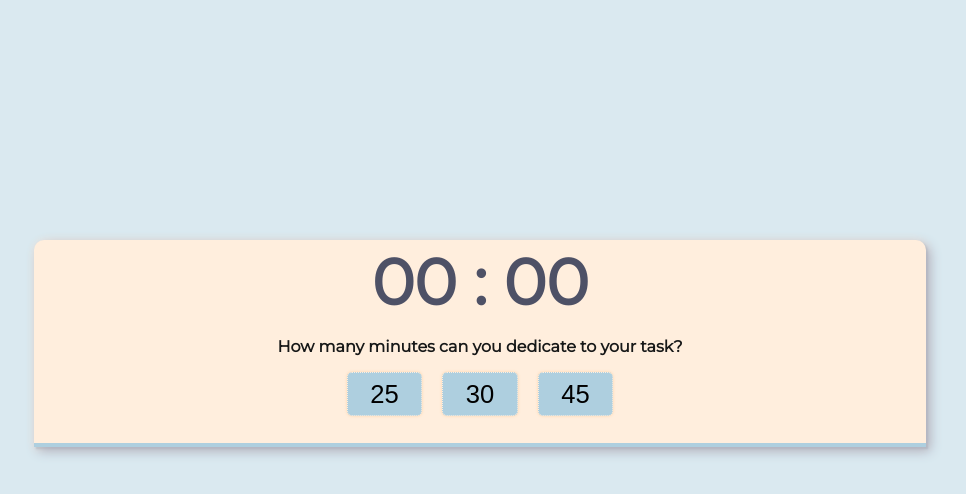
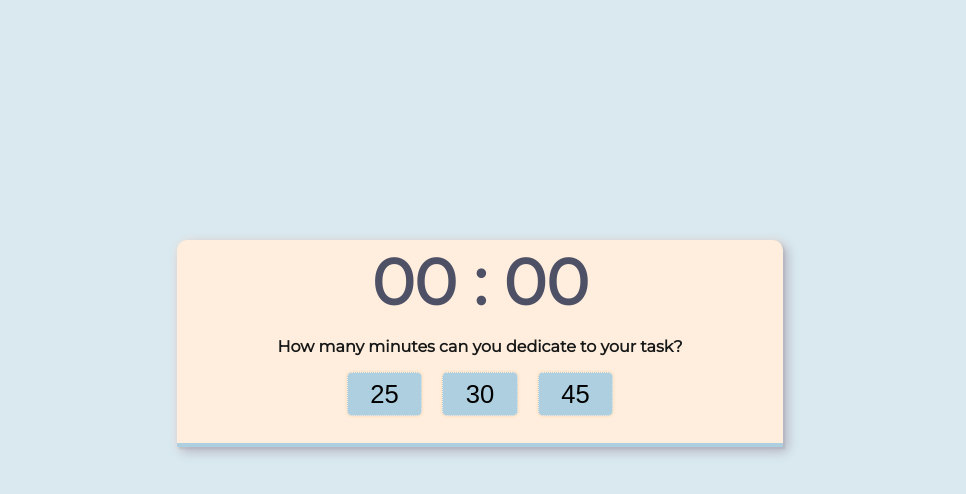
Before and after one commit to jasmwebb/kamatimer, a plain HTML site: page dist/index.html in a window 1280 px wide. Both pictures are taken after a click on the button "25". Shown: the whole page, without its empty margins (160-1126 px from the left). Drawn offline with Linux system fonts and the light colour scheme.

Commit message:
Laid down foundations of JS and fixed up a little CSS

```diff
--- a/dist/js/main.js
+++ b/dist/js/main.js
@@ -0,0 +1,22 @@
+// Select start buttons and set timer durations in seconds
+const start25 = document.getElementById("start-25");
+start25.duration = 25 * 60;
+
+const start30 = document.getElementById("start-30");
+start30.duration = 30 * 60;
+
+const start45 = document.getElementById("start-45");
+start45.duration = 45 * 60;
+
+// Create event listeners for each button
+start25.addEventListener("click", timer);
+start30.addEventListener("click", timer);
+start45.addEventListener("click", timer);
+
+function timer(e) {
+  let duration = e.target.duration;
+  console.log(`User has selected ${duration} seconds`);
+
+  const startTime = Date.now();
+  console.log(`Start time is ${startTime}`);
+}
--- a/scss/main.scss
+++ b/scss/main.scss
@@ -14,6 +14,7 @@ body {
   align-items: center;
   text-align: center;
   width: 70%;
+  max-width: 600px;
   margin: 30vh auto;
   padding: 0.2rem;
   background: $primary-color;
@@ -52,4 +53,9 @@ button {
   border: 1px dotted $primary-color;
   border-radius: 5px;
   box-shadow: 0 0 3px darken($primary-color, 10);
+  transition: background 0.3s ease;
+
+  &:hover {
+    background: $highlight-color;
+  }
 }
```
Also changed, not shown: dist/css/main.min.css.
